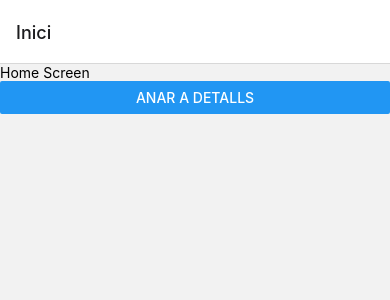
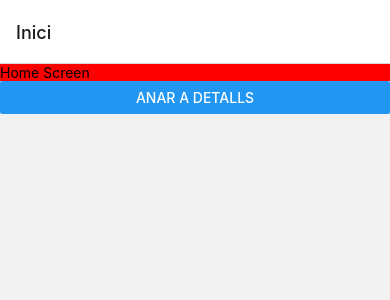
Before and after one commit to guibad22daw/GP2-Projecte2, a React Native app: screen / in a window 390 px wide. Shown: the top 300 px of the page. Built offline with nearby package versions, Linux system fonts and the light colour scheme.

Commit message:
Estilos en iniciComponent

```diff
--- a/App.js
+++ b/App.js
@@ -5,8 +5,6 @@ import { createStackNavigator } from "@react-navigation/stack";
 
 import IniciComponent from "./components/IniciComponent.js";
 import React from "react";
-
-import { iniciStyle } from "./style.js";
 
 function Inici({ navigation }) {
   return (
--- a/components/IniciComponent.js
+++ b/components/IniciComponent.js
@@ -1,9 +1,10 @@
 import { Button, Text, View } from "react-native";
+import { iniciStyle } from "../style";
 
 export default function IniciComponent({ navigation }) {
   return (
     <>
-      <Text>Home Screen</Text>
+      <Text style={iniciStyle.container}>Home Screen</Text>
       <Button
         title="Anar a detalls"
         onPress={() => navigation.navigate("Details")}
--- a/style.js
+++ b/style.js
@@ -3,7 +3,7 @@ import { StyleSheet } from 'react-native';
 const iniciStyle = StyleSheet.create({
     container: {
       flex: 1,
-      backgroundColor: '#fff',
+      backgroundColor: 'red',
       alignItems: 'center',
       justifyContent: 'center',
     },
```
